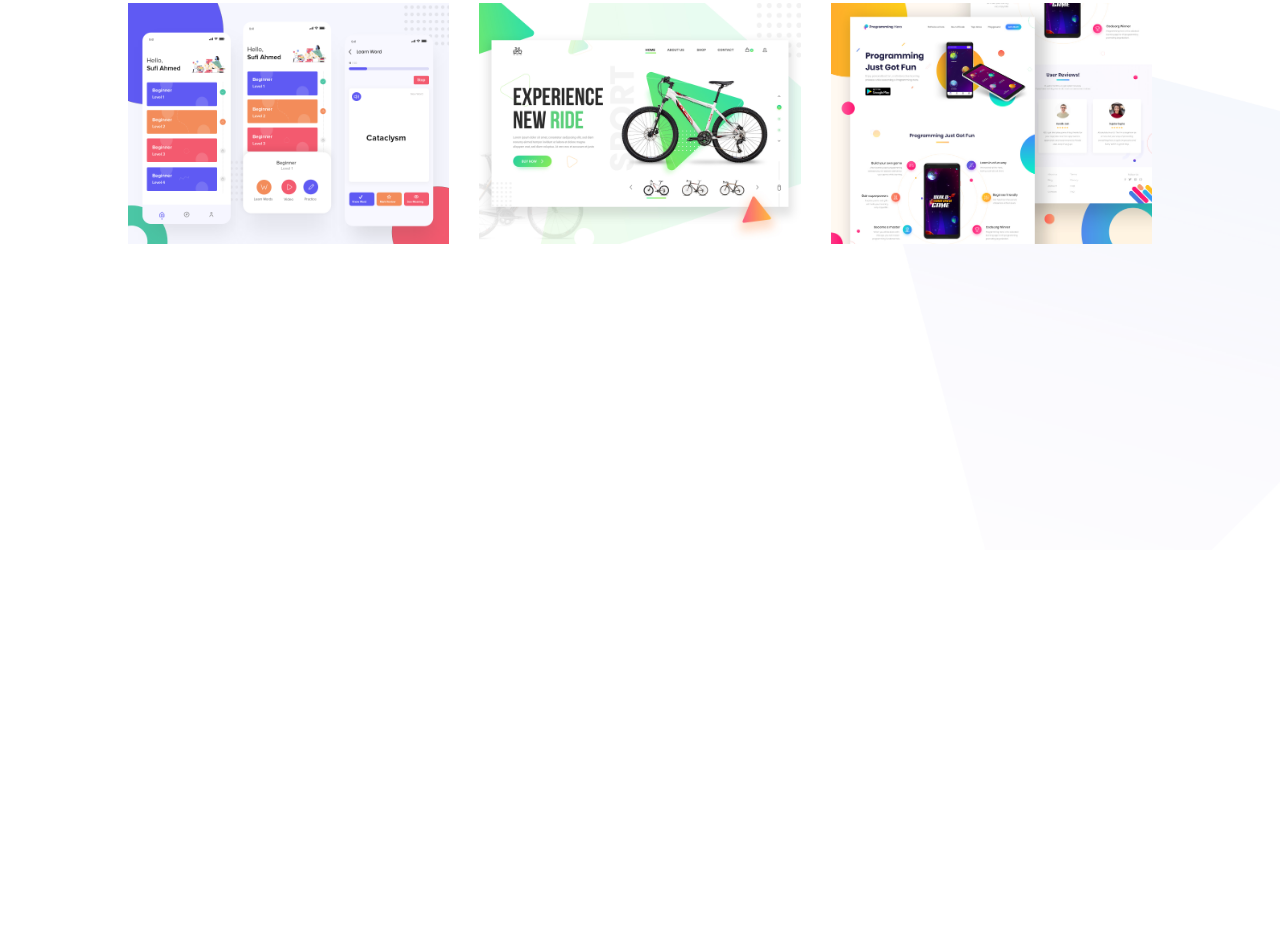
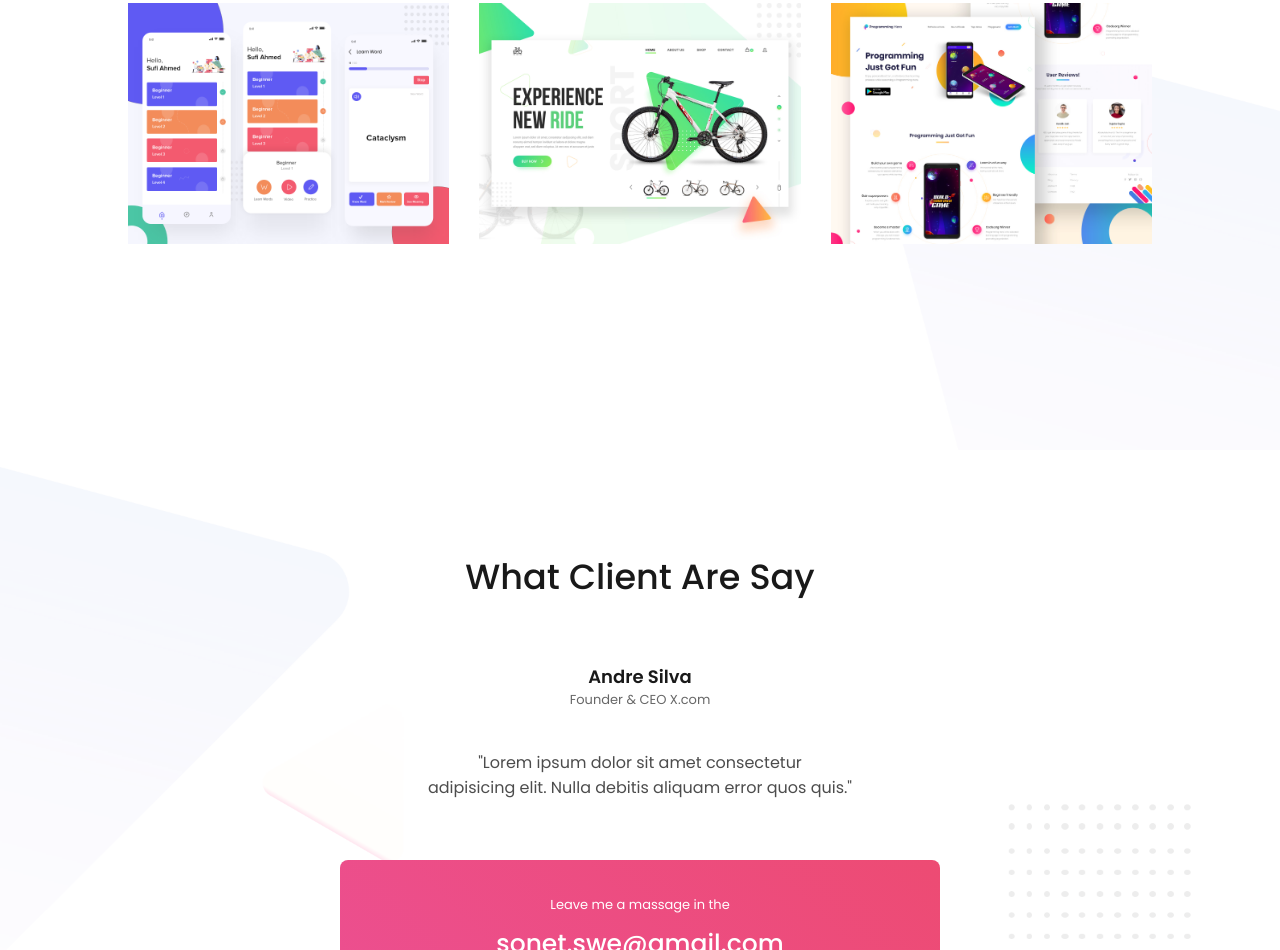
Before and after one commit to HabibullaSonet/Portfolio-3-Practise, a plain HTML site: page index.html in a window 1280 px wide. Shown: the part 1850-2800 px from the top of the page. Before the commit the page ends 2400 px from the top, so only its background shows below. Drawn offline with Linux system fonts and the light colour scheme.

Commit message:
Footer Section

```diff
--- a/index.html
+++ b/index.html
@@ -65,6 +65,30 @@
         </div>
     </section>
 
+    <!-- ======================== -->
+    <!-- TESTIMONIAL WORK SECTION -->
+    <!-- ======================== -->
+
+    <section class="testimonial">
+        <h1>What Client Are Say</h1>
+        <h4>Andre Silva</h4>
+        <p class="mini-pera">Founder & CEO X.com</p>
+        <p class="testimonial-quote">"Lorem ipsum dolor sit amet consectetur<br>adipisicing elit. Nulla debitis aliquam error quos quis."</p>
+
+        <div class="email">
+            <div class="mini-pera">Leave me a massage in the</div>
+            <p>sonet.swe@gmail.com</p>
+        </div>
+    </section>
+
+    <!-- ============== -->
+    <!-- FOOTER SECTION -->
+    <!-- ============== -->
+
+    <footer>
+        <p class="mini-pera">Habibulla Sonet @ 2021 All Rights Reserved.</p>
+    </footer>
+
 
 </body>
 
--- a/style.css
+++ b/style.css
@@ -11,14 +11,22 @@
 h1{
     font-weight: 500;
     font-size: 35px;
+    color: rgb(0, 0, 0, 0.9);
 }
 h4{
-
+    font-size: 18px;
+    font-weight: 600;
+    color: rgb(0, 0, 0, 0.9);
 }
 p{
     font-size: 15px;
     color: rgb(0, 0, 0, 0.7);
 }
+.mini-pera{
+    font-size: 13px;
+    color: rgb(0, 0, 0, 0.6);
+}
+
 .btn{
     color: white;
     text-decoration: none;
@@ -103,7 +111,7 @@ p{
 
 .work{
     width: 100%;
-    height: 700px;
+    height: 600px;
     background-image: url('/Images/latest-work-bg.png');
     background-repeat: no-repeat;
     background-size: cover;
@@ -129,3 +137,53 @@ p{
 .img-warp img{
     width: 100%;
 }
+
+/* =================== */
+/* Testimonial Section */
+/* =================== */
+.testimonial{
+    text-align: center;
+    height: 65vh;
+    background-image: url('/Images/footer-bg.png');
+    background-repeat: no-repeat;
+    background-size: cover;
+    background-position:left;
+}
+
+.testimonial h1{
+    padding-top: 100px;
+    padding-bottom: 60px;
+}
+
+.testimonial-quote{
+    font-size: 16px;
+    padding-top: 40px;
+    padding-bottom: 60px;
+}
+
+.testimonial .email{
+    width: 500px;
+    margin: auto;
+    background-image: linear-gradient(45deg, #EC4F90, #ED4B73);
+    border-radius: 8px;
+    padding: 35px 50px;
+}
+
+.testimonial .email .mini-pera{
+    color: white;
+    padding-bottom: 10px;
+}
+.testimonial .email p{
+    color: white;
+    font-size: 25px;
+    font-weight: 500;
+}
+
+/* ============== */
+/* Footer Section */
+/* ============== */
+
+footer{
+    text-align: center;
+    padding: 60px 0 20px 0;
+}
```
